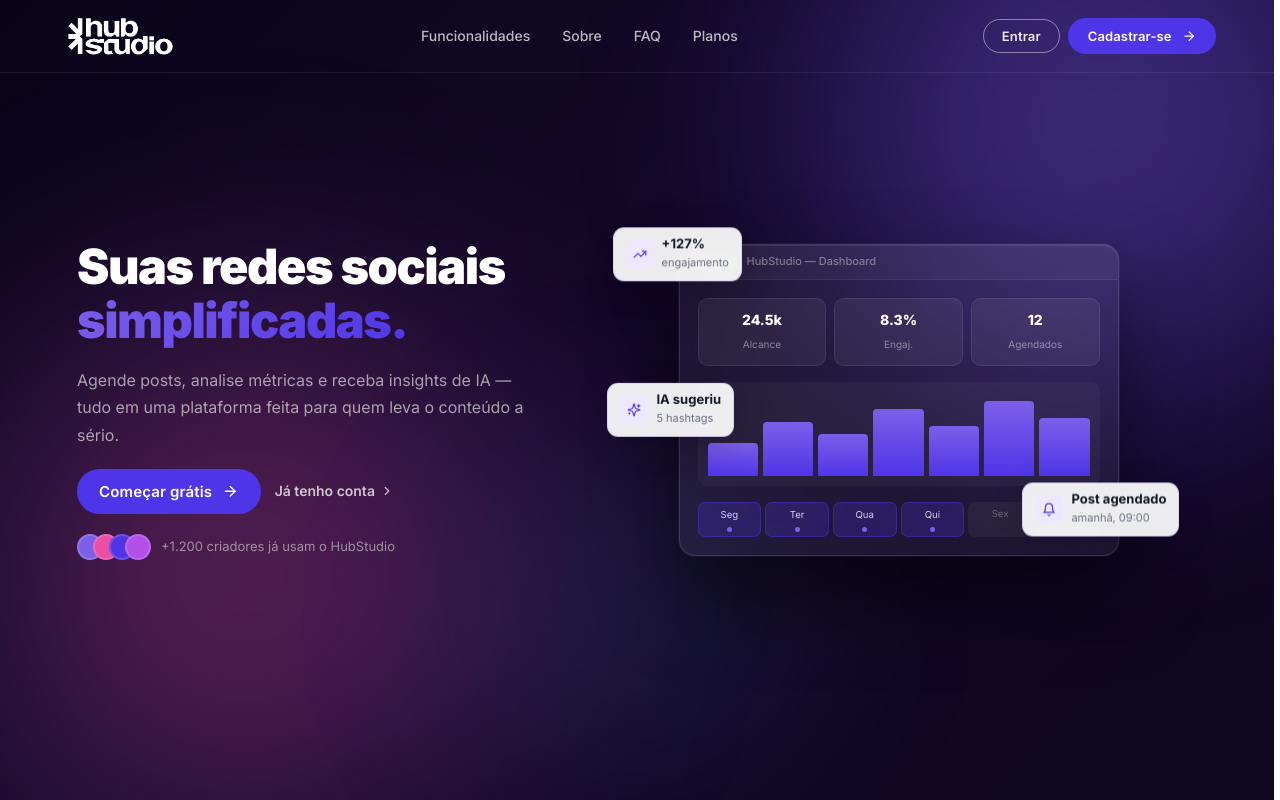
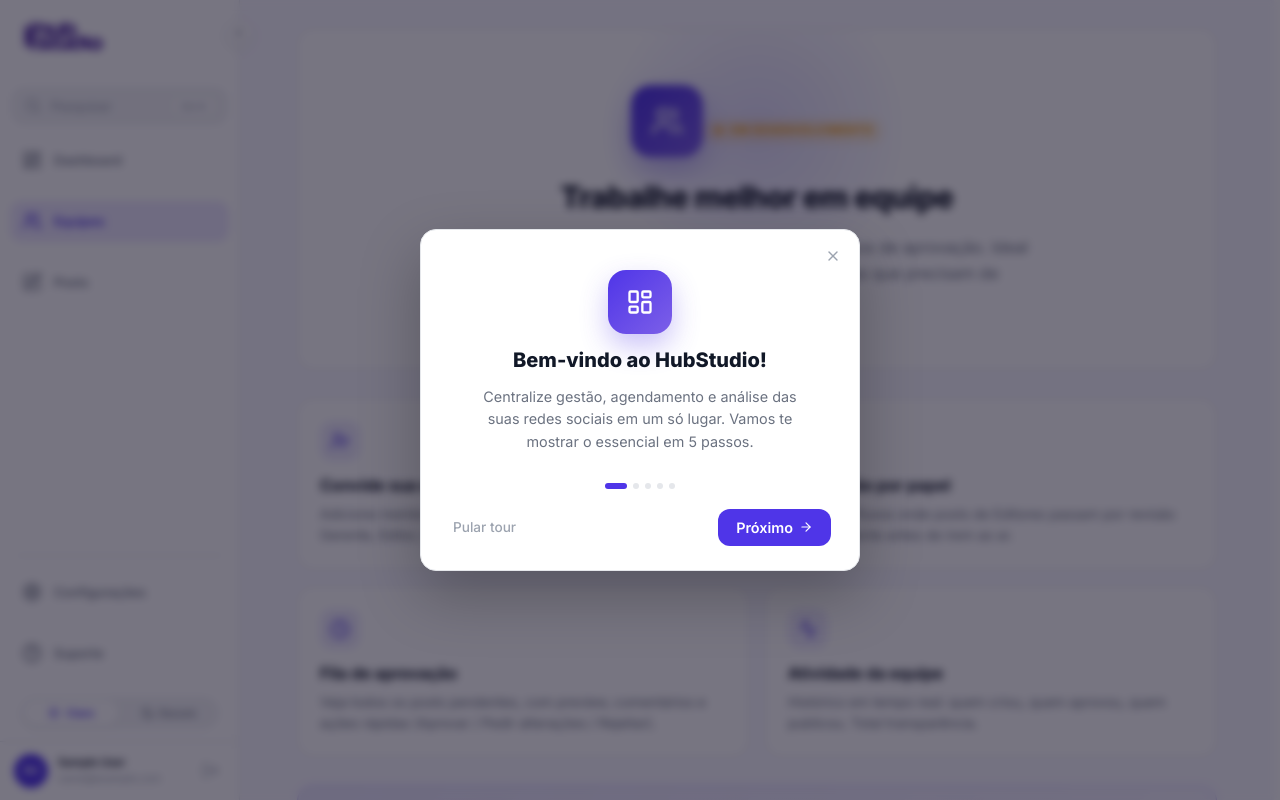
Before and after one commit to brenosemfreio/tcc, a React (Vite) app: page /dashboard/equipes in a window 1280 px wide. Before the commit this address led to /. Shown: the top 800 px of the page. Built offline with nearby package versions, Linux system fonts and the light colour scheme; sample sign-in values are in the browser's storage.

Commit message:
chore: auto sync [Claude]

```diff
--- a/src/App.jsx
+++ b/src/App.jsx
@@ -10,6 +10,7 @@ import Cadastro from './pages/Cadastro/Cadastro'
 import EsqueciSenha from './pages/EsqueciSenha/EsqueciSenha'
 import RedefinirSenha from './pages/RedefinirSenha/RedefinirSenha'
 import DashboardHome from './pages/Dashboard/Home/DashboardHome'
+import Equipes from './pages/Dashboard/Equipes/Equipes'
 import Configuracoes from './pages/Dashboard/Configuracoes/Configuracoes'
 
 export default function App() {
@@ -33,6 +34,7 @@ export default function App() {
               }
             >
               <Route index element={<DashboardHome />} />
+              <Route path="equipes" element={<Equipes />} />
               <Route path="configuracoes" element={<Configuracoes />} />
             </Route>
 
--- a/src/components/Sidebar/Sidebar.jsx
+++ b/src/components/Sidebar/Sidebar.jsx
@@ -1,7 +1,7 @@
 import { NavLink, Link, useNavigate } from 'react-router-dom'
 import { motion } from 'framer-motion'
 import {
-  LuLayoutDashboard, LuSquarePen,
+  LuLayoutDashboard, LuSquarePen, LuUsers,
   LuSettings, LuCircleHelp, LuSun, LuMoon,
   LuLogOut, LuChevronLeft, LuChevronRight, LuSearch,
 } from 'react-icons/lu'
@@ -13,7 +13,8 @@ import logoHubIcon from '../../assets/images/logo-hub-icon.png'
 import './Sidebar.css'
 
 const NAV_ITEMS = [
-  { to: '/dashboard', icon: LuLayoutDashboard, label: 'Dashboard', end: true },
+  { to: '/dashboard',         icon: LuLayoutDashboard, label: 'Dashboard', end: true },
+  { to: '/dashboard/equipes', icon: LuUsers,           label: 'Equipes' },
 ]
 
 const BOTTOM_ITEMS = [
--- /dev/null
+++ b/src/pages/Dashboard/Equipes/Equipes.css
@@ -0,0 +1,163 @@
+.teams-page {
+  max-width: 920px;
+  margin: 0 auto;
+  display: flex;
+  flex-direction: column;
+  gap: 28px;
+  animation: fadeIn 0.4s ease;
+}
+
+/* Hero */
+.teams-page__hero {
+  text-align: center;
+  background: var(--color-card-bg);
+  border: 1px solid var(--color-border);
+  border-radius: var(--radius-lg);
+  padding: 56px 32px;
+  position: relative;
+  overflow: hidden;
+}
+.teams-page__hero::before {
+  content: '';
+  position: absolute;
+  top: -80px;
+  left: 50%;
+  transform: translateX(-50%);
+  width: 360px;
+  height: 360px;
+  background: radial-gradient(circle, color-mix(in srgb, var(--color-primary) 16%, transparent), transparent 60%);
+  pointer-events: none;
+}
+.teams-page__hero > * { position: relative; }
+
+.teams-page__icon {
+  display: inline-flex;
+  align-items: center;
+  justify-content: center;
+  width: 72px;
+  height: 72px;
+  border-radius: 20px;
+  background: linear-gradient(135deg, var(--color-primary), #7C5FE8);
+  color: #fff;
+  margin-bottom: 16px;
+  box-shadow: 0 12px 28px color-mix(in srgb, var(--color-primary) 35%, transparent);
+}
+
+.teams-page__badge {
+  display: inline-flex;
+  align-items: center;
+  gap: 6px;
+  background: color-mix(in srgb, var(--color-warning) 12%, transparent);
+  color: var(--color-warning);
+  font-size: 0.7rem;
+  font-weight: 700;
+  padding: 4px 10px;
+  border-radius: 999px;
+  margin-bottom: 14px;
+  text-transform: uppercase;
+  letter-spacing: 0.05em;
+}
+
+.teams-page__hero h1 {
+  font-size: 1.9rem;
+  font-weight: 800;
+  color: var(--color-text);
+  margin-bottom: 12px;
+  letter-spacing: -0.02em;
+}
+.teams-page__hero p {
+  font-size: 1rem;
+  color: var(--color-text-secondary);
+  line-height: 1.65;
+  max-width: 560px;
+  margin: 0 auto;
+}
+
+/* Features grid */
+.teams-page__grid {
+  display: grid;
+  grid-template-columns: repeat(2, 1fr);
+  gap: 16px;
+}
+.teams-page__feature {
+  background: var(--color-card-bg);
+  border: 1px solid var(--color-border);
+  border-radius: var(--radius-lg);
+  padding: 22px;
+  transition: all var(--transition-base);
+}
+.teams-page__feature:hover {
+  box-shadow: var(--shadow-card-hover);
+  border-color: color-mix(in srgb, var(--color-primary) 25%, var(--color-border));
+  transform: translateY(-2px);
+}
+.teams-page__feature-icon {
+  width: 40px;
+  height: 40px;
+  border-radius: 12px;
+  background: color-mix(in srgb, var(--color-primary) 10%, transparent);
+  color: var(--color-primary);
+  display: inline-flex;
+  align-items: center;
+  justify-content: center;
+  margin-bottom: 12px;
+}
+.teams-page__feature h3 {
+  font-size: 1rem;
+  font-weight: 700;
+  color: var(--color-text);
+  margin-bottom: 6px;
+}
+.teams-page__feature p {
+  font-size: 0.85rem;
+  color: var(--color-text-secondary);
+  line-height: 1.55;
+}
+
+/* Notify banner */
+.teams-page__notify {
+  display: flex;
+  align-items: center;
+  gap: 14px;
+  padding: 18px 22px;
+  background: linear-gradient(135deg,
+    color-mix(in srgb, var(--color-primary) 8%, transparent),
+    color-mix(in srgb, var(--color-primary) 3%, transparent));
+  border: 1px solid color-mix(in srgb, var(--color-primary) 22%, transparent);
+  border-radius: var(--radius-lg);
+  color: var(--color-primary);
+}
+.teams-page__notify > div { flex: 1; }
+.teams-page__notify strong {
+  display: block;
+  font-size: 0.95rem;
+  font-weight: 700;
+  color: var(--color-text);
+}
+.teams-page__notify p {
+  font-size: 0.8rem;
+  color: var(--color-text-secondary);
+  margin-top: 2px;
+}
+.teams-page__notify button {
+  background: var(--color-primary);
+  color: #fff;
+  border: none;
+  padding: 9px 16px;
+  border-radius: var(--radius-md);
+  font-size: 0.85rem;
+  font-weight: 600;
+  cursor: pointer;
+  font-family: var(--font-family);
+  transition: background var(--transition-fast);
+}
+.teams-page__notify button:hover {
+  background: var(--color-primary-hover);
+}
+
+@media (max-width: 768px) {
+  .teams-page__grid { grid-template-columns: 1fr; }
+  .teams-page__hero { padding: 40px 20px; }
+  .teams-page__hero h1 { font-size: 1.5rem; }
+  .teams-page__notify { flex-direction: column; text-align: center; }
+}
--- /dev/null
+++ b/src/pages/Dashboard/Equipes/Equipes.jsx
@@ -0,0 +1,83 @@
+import { motion } from 'framer-motion'
+import {
+  LuUsers, LuUserPlus, LuShieldCheck, LuClock,
+  LuActivity, LuMail, LuConstruction,
+} from 'react-icons/lu'
+import { dashFadeUp as fadeUp } from '../../../styles/animations'
+import './Equipes.css'
+
+const FEATURES = [
+  {
+    icon: LuUserPlus,
+    title: 'Convide sua equipe',
+    desc: 'Adicione membros por e-mail e atribua papéis: Admin, Gerente, Editor, Revisor ou Visualizador.',
+  },
+  {
+    icon: LuShieldCheck,
+    title: 'Aprovação por papel',
+    desc: 'Configure fluxos onde posts de Editores passam por revisão de um Gerente antes de irem ao ar.',
+  },
+  {
+    icon: LuClock,
+    title: 'Fila de aprovação',
+    desc: 'Veja todos os posts pendentes, com preview, comentários e ações rápidas (Aprovar / Pedir alterações / Rejeitar).',
+  },
+  {
+    icon: LuActivity,
+    title: 'Atividade da equipe',
+    desc: 'Histórico em tempo real: quem criou, quem aprovou, quem publicou. Total transparência.',
+  },
+]
+
+export default function Equipes() {
+  return (
+    <div className="teams-page">
+      <motion.div
+        className="teams-page__hero"
+        variants={fadeUp} initial="hidden" animate="visible"
+      >
+        <div className="teams-page__icon">
+          <LuUsers size={32} />
+        </div>
+        <span className="teams-page__badge">
+          <LuConstruction size={12} /> Em desenvolvimento
+        </span>
+        <h1>Trabalhe melhor em equipe</h1>
+        <p>
+          Convide colegas, defina papéis e estabeleça fluxos de aprovação.
+          Ideal para agências, times de marketing e empresas que precisam
+          de governança nos posts.
+        </p>
+      </motion.div>
+
+      <div className="teams-page__grid">
+        {FEATURES.map((f, i) => {
+          const Icon = f.icon
+          return (
+            <motion.div
+              key={f.title}
+              className="teams-page__feature"
+              variants={fadeUp} initial="hidden" animate="visible" custom={i + 1}
+            >
+              <div className="teams-page__feature-icon"><Icon size={20} /></div>
+              <h3>{f.title}</h3>
+              <p>{f.desc}</p>
+            </motion.div>
+          )
+        })}
+      </div>
+
+      <motion.div
+        className="teams-page__notify"
+        variants={fadeUp} initial="hidden" animate="visible" custom={6}
+      >
+        <LuMail size={18} />
+        <div>
+          <strong>Quer ser avisado quando estiver pronto?</strong>
+          <p>Cadastre seu interesse e te avisamos por e-mail no lançamento.</p>
+        </div>
+        <button type="button">Quero ser avisado</button>
+      </motion.div>
+    </div>
+  )
+}
```
Also changed, not shown: 1 other file (tests, documents, lock files or other folders).
